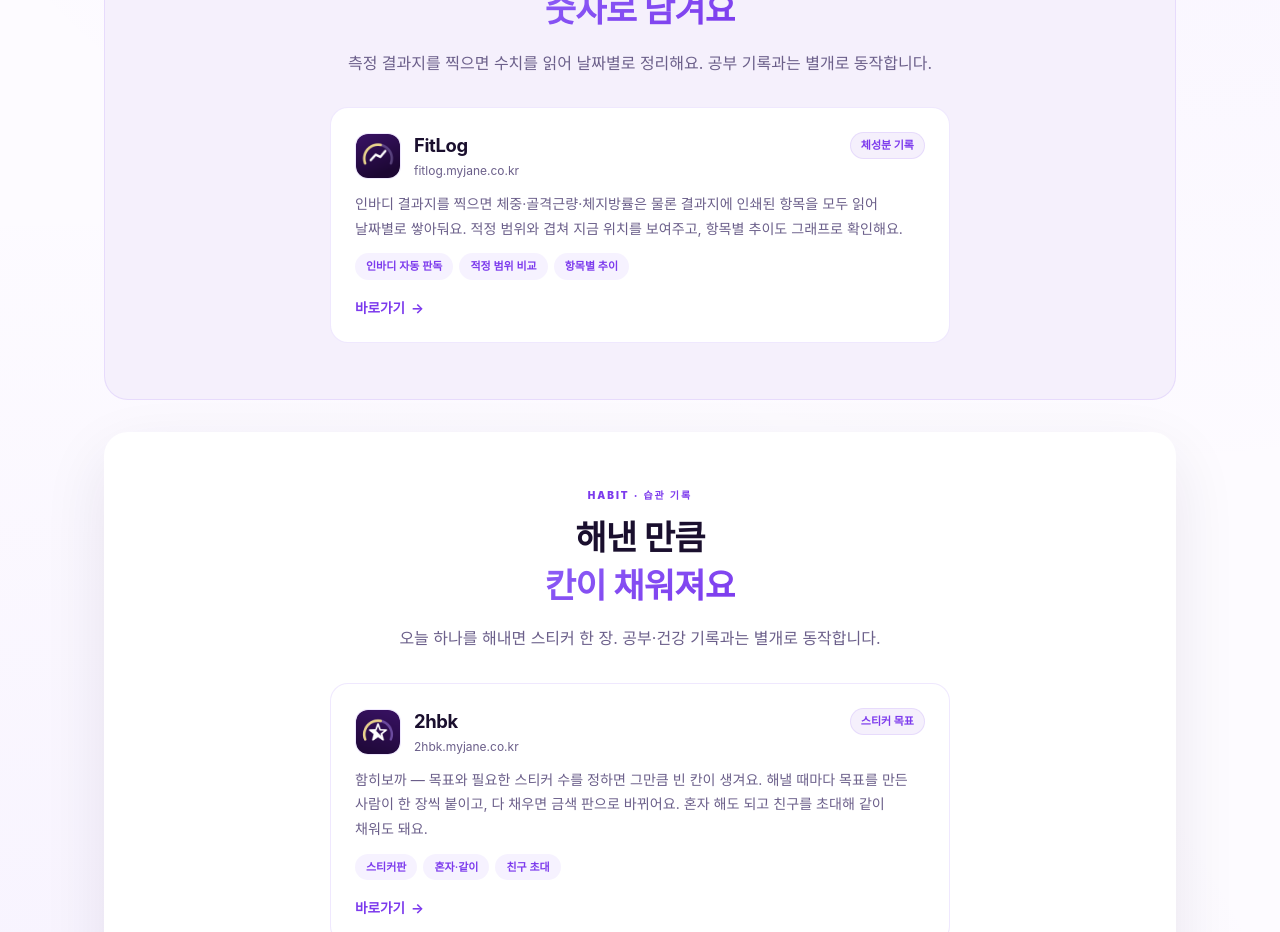
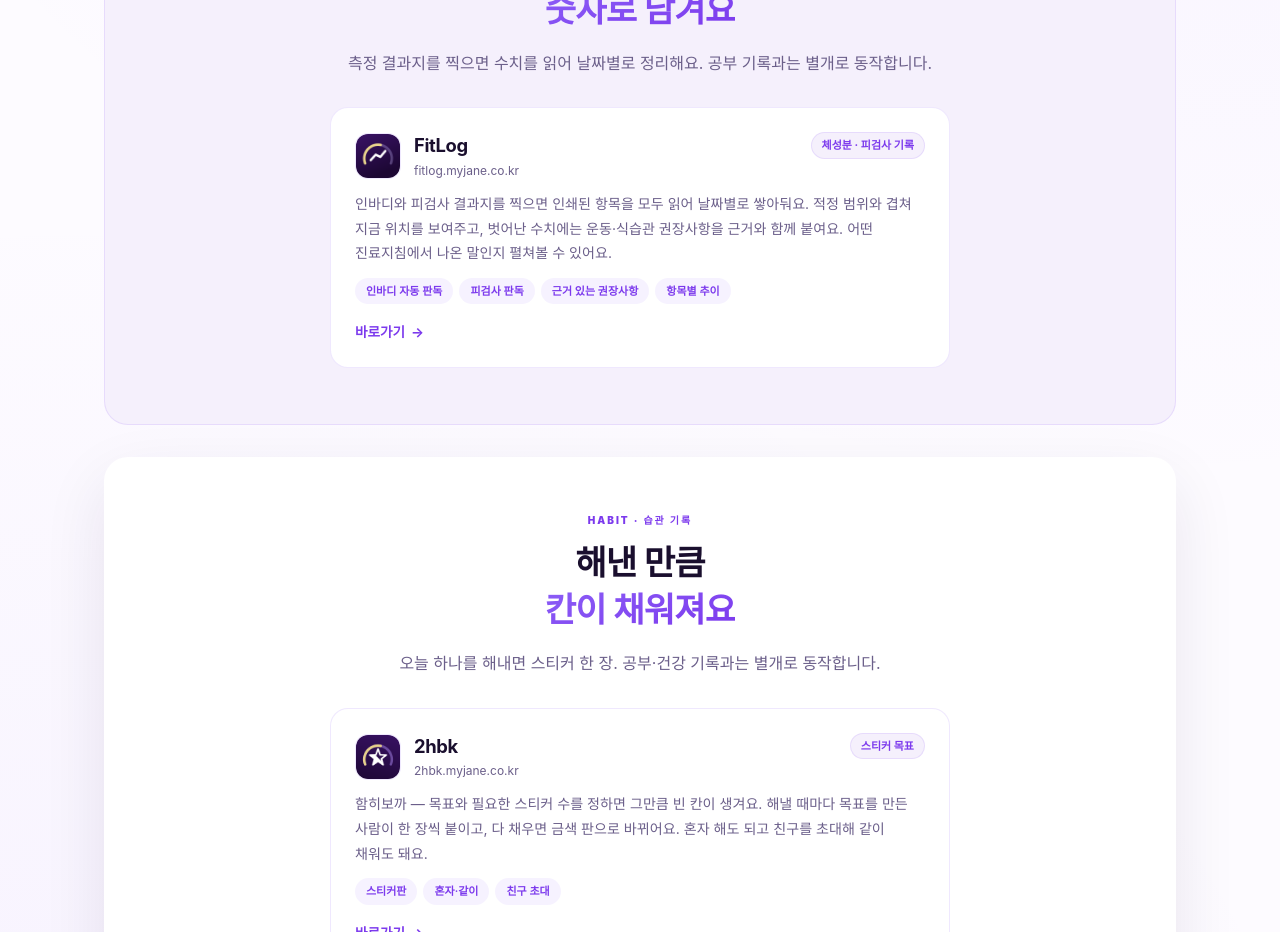
Before and after one commit to 2xteam/myjane, a Next.js app: page / in a window 1280 px wide. Shown: the part 1280-2212 px from the top of the page. Built offline with nearby package versions, Linux system fonts and the light colour scheme; no server answers; a web font is replaced by a local one.

Commit message:
docs: FitLog 소개에 피검사(Blood) 추가
FitLog가 인바디에 더해 피검사 결과지도 읽고, 벗어난 수치에 근거를 밝힌
권장사항을 붙이게 됐다. 포털 카드와 메타 설명을 그에 맞게 고쳤다.

Co-Authored-By: Claude Opus 5 <noreply@anthropic.com>

```diff
--- a/app/layout.tsx
+++ b/app/layout.tsx
@@ -7,7 +7,7 @@ export const metadata: Metadata = {
   metadataBase: new URL(SITE_URL),
   title: "myjane — 공부 · 건강 · 습관 · 성향 기록",
   description:
-    "공부 기록(단어장 SnapWord, 오답노트 SnapNote), 건강 기록(인바디 FitLog), 습관 기록(스티커 2hbk), 성향 기록(타입 TypeLog)을 한 계정으로 쓰는 myjane 서비스 안내 페이지입니다.",
+    "공부 기록(단어장 SnapWord, 오답노트 SnapNote), 건강 기록(인바디·피검사 FitLog), 습관 기록(스티커 2hbk), 성향 기록(타입 TypeLog)을 한 계정으로 쓰는 myjane 서비스 안내 페이지입니다.",
   openGraph: {
     type: "website",
     url: SITE_URL,
--- a/app/page.tsx
+++ b/app/page.tsx
@@ -63,10 +63,10 @@ const HEALTH_APPS: App[] = [
     domain: "fitlog.myjane.co.kr",
     href: "https://fitlog.myjane.co.kr/home",
     icon: "/fitlog-icon.png",
-    role: "체성분 기록",
+    role: "체성분 · 피검사 기록",
     description:
-      "인바디 결과지를 찍으면 체중·골격근량·체지방률은 물론 결과지에 인쇄된 항목을 모두 읽어 날짜별로 쌓아둬요. 적정 범위와 겹쳐 지금 위치를 보여주고, 항목별 추이도 그래프로 확인해요.",
-    chips: ["인바디 자동 판독", "적정 범위 비교", "항목별 추이"],
+      "인바디와 피검사 결과지를 찍으면 인쇄된 항목을 모두 읽어 날짜별로 쌓아둬요. 적정 범위와 겹쳐 지금 위치를 보여주고, 벗어난 수치에는 운동·식습관 권장사항을 근거와 함께 붙여요. 어떤 진료지침에서 나온 말인지 펼쳐볼 수 있어요.",
+    chips: ["인바디 자동 판독", "피검사 판독", "근거 있는 권장사항", "항목별 추이"],
   },
 ];
 
```
